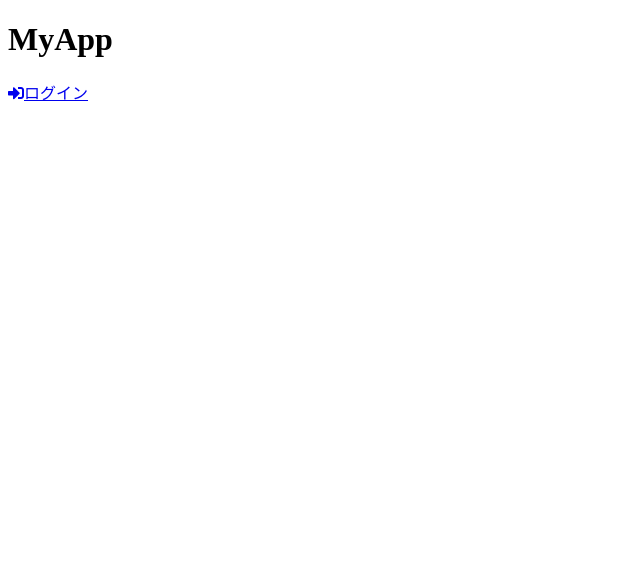
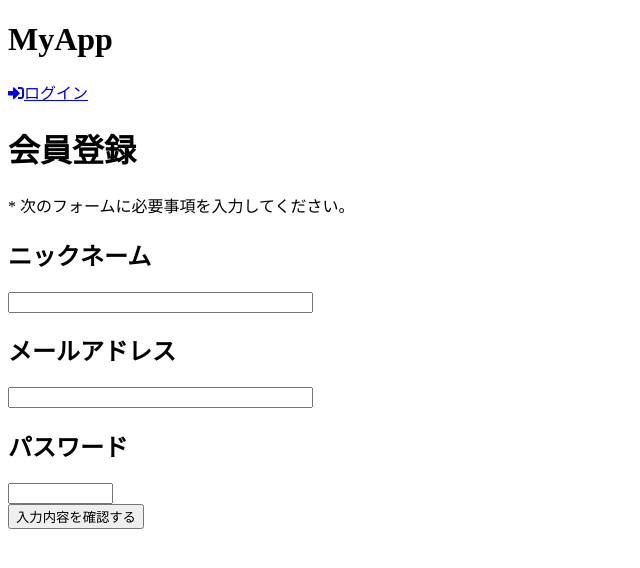
Before and after one commit to tsukiyama3/myapp, a PHP site: page / in a window 1280 px wide. Shown: the top 568 px of the page, without its empty margins (0-640 px from the left). Run offline with PHP 8.4, Linux system fonts and the light colour scheme; some libraries are stand-ins or nearby versions.

Commit message:
join/index.phpの.container部分

```diff
--- a/join/index.php
+++ b/join/index.php
@@ -25,5 +25,43 @@
 
 <!-- header -->
 
+<!-- container -->
+
+<div class="container">
+  <h1>会員登録</h1>
+  <p class="gray">* 次のフォームに必要事項を入力してください。</p>
+  <form action="" method="post">
+    <div class="content">
+      <div class="content-left">
+        <h2>ニックネーム</h2>
+      </div>
+      <div class="content-right">
+        <input type="text" name="name" size="35" maxlength="255" value="">
+      </div>
+    </div>
+    <div class="content">
+      <div class="content-left">
+        <h2>メールアドレス</h2>
+      </div>
+      <div class="content-right">
+        <input type="text" name="email" size="35" maxlength="255" value="">
+      </div>
+    </div>
+    <div class="content">
+      <div class="content-left">
+        <h2>パスワード</h2>
+      </div>
+      <div class="content-right">
+        <input type="password" name="password" size="10" maxlength="20" value="">
+      </div>
+    </div>
+    <div class="submit">
+      <input class="btn" type="submit" value="入力内容を確認する">
+    </div>
+  </form>
+</div>
+
+<!-- container -->
+
 </body>
 </html>
```
